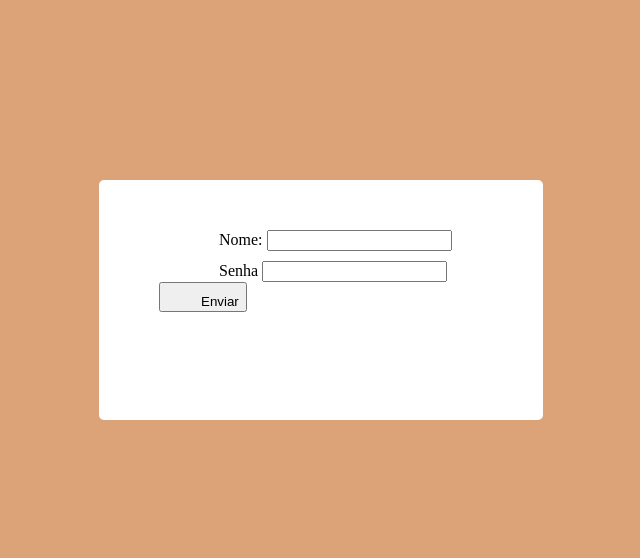
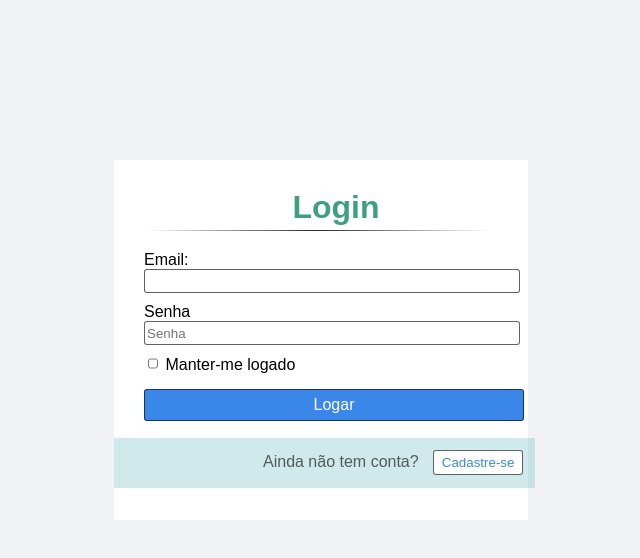
Before and after one commit to NagilaDuarte/aula4-css, a plain HTML site: page index.html in a window 1280 px wide. Shown: the whole page, without its empty margins (319-959 px from the left). Drawn offline with Linux system fonts and the light colour scheme.

Commit message:
ajuste-container

```diff
--- a/index.html
+++ b/index.html
@@ -10,19 +10,39 @@
 
 <body>
     <div class="container">
-        <div class="inputs-Nome">
-            <label for="nome">Nome:</label>
-            <input type="nome" type="text">
+        <div class="titulo">
+            <h1>Login</h1>
+
+        </div>
+
+        <div class="linha"></div>
+
+        <div class="inputs-Email">
+            <label for="Email">Email:</label>
+            <input type="Email" type="text" class="type-email">
 
         </div>
 
         <div class="inputs-Senha">
             <label for="senha">Senha</label>
-            <input id="password" type="text">
+            <input type="password" placeholder="Senha" id="password" class="type-senha">
 
         </div>
-        <div>
-            <button>Enviar</button>
+
+        <div class="botao-logado">
+            <input type="checkbox" id="example" class="type-checkbox">
+            <label for="logado">Manter-me logado</label>
+
+        </div>
+        <div class="logar">
+            <input type="button" value="Logar" class="button-logar">
+
+        </div>
+
+        <div class="rodape">
+            <label for="conta" class="for-label">Ainda não tem conta?</label>
+            <input type="button" value="Cadastre-se" class="buton-cadastrar">
+
         </div>
 </div>
 </body>
--- a/style.css
+++ b/style.css
@@ -1,34 +1,100 @@
 body{
     margin: 0;
     padding: 0;
-    background-color: rgba(209, 132, 73, 0.74);
+    background-color: #f0f2f5;
+    font-family: Arial, Helvetica, sans-serif;
+    font-size: 16px;
+
 }
-
 
 .container{
     background-color: white;
-    height: 30vh;
+    height: 45vh;
     width: 30vw;
     margin: 0% auto;
-    margin-top: 180px;
-    border-radius: 5px;
+    margin-top: 160px;
+    padding-left: 30px;
 
 }
 
-.container .inputs-Nome{
-    padding-left: 60px;
-    padding-top: 50px;
+.container .titulo{
+    color: rgba(0, 128, 90, 0.753);
+    text-align: center;
+    padding: 8px;
+
+}
+
+.linha {
+    width: 90%;
+    height: 1.5px;
+    background: linear-gradient(to right, transparent 0%, #000000d7 50%, transparent 100%);
+    margin-top: -26px;
+
+}
+
+.container .inputs-Email{
+    margin-top: 20px;
+}
+
+.container .type-email{
+    border-radius: 3px;
+    width: 370px;
+    height: 20px;
+    border: 1px solid rgba(0, 0, 0, 0.61);
+
 }
 
 .container .inputs-Senha{
-    padding-left: 60px;
-    padding-top: 10px
-}
-.container{
-    padding-left: 60px;
+    margin-top: 10px;
 }
 
-button{
-    padding-left: 40px;
-    padding-top: 10px
+.container .type-senha{
+    border-radius: 3px;
+    width: 370px;
+    height: 20px;
+    border: 1px solid rgba(0, 0, 0, 0.61);
 }
+
+.container .type-checkbox{
+    margin-top: 12px;
+    width: 10px;
+
+}
+.container .button-logar{
+    margin-top: 15px;
+    color: white;
+    background-color: #1670e5d7;
+    padding: 6px;
+    border-radius: 3px;
+    width: 380px;
+    font-size: 16px;
+    border: 1px solid rgba(0, 0, 0, 0.61);
+}
+
+.container .rodape{
+    margin-top: 17px;
+    background-color:rgba(76, 174, 177, 0.26);
+    height: 50px;
+    padding-left: 139px;
+    line-height: 3;
+    width: 22vw;
+    position: relative;
+    left: -30px;
+}
+
+.container .buton-cadastrar{
+    background-color: white;
+    color: #1670e5d7;
+    border-radius: 3px;
+    border: 1px solid rgba(0, 0, 0, 0.61);
+    height: 25px;
+    width: 90px;
+
+
+}
+
+.container .for-label{
+    color: rgba(0, 0, 0, 0.61);
+    margin: 10px;
+
+}
```
